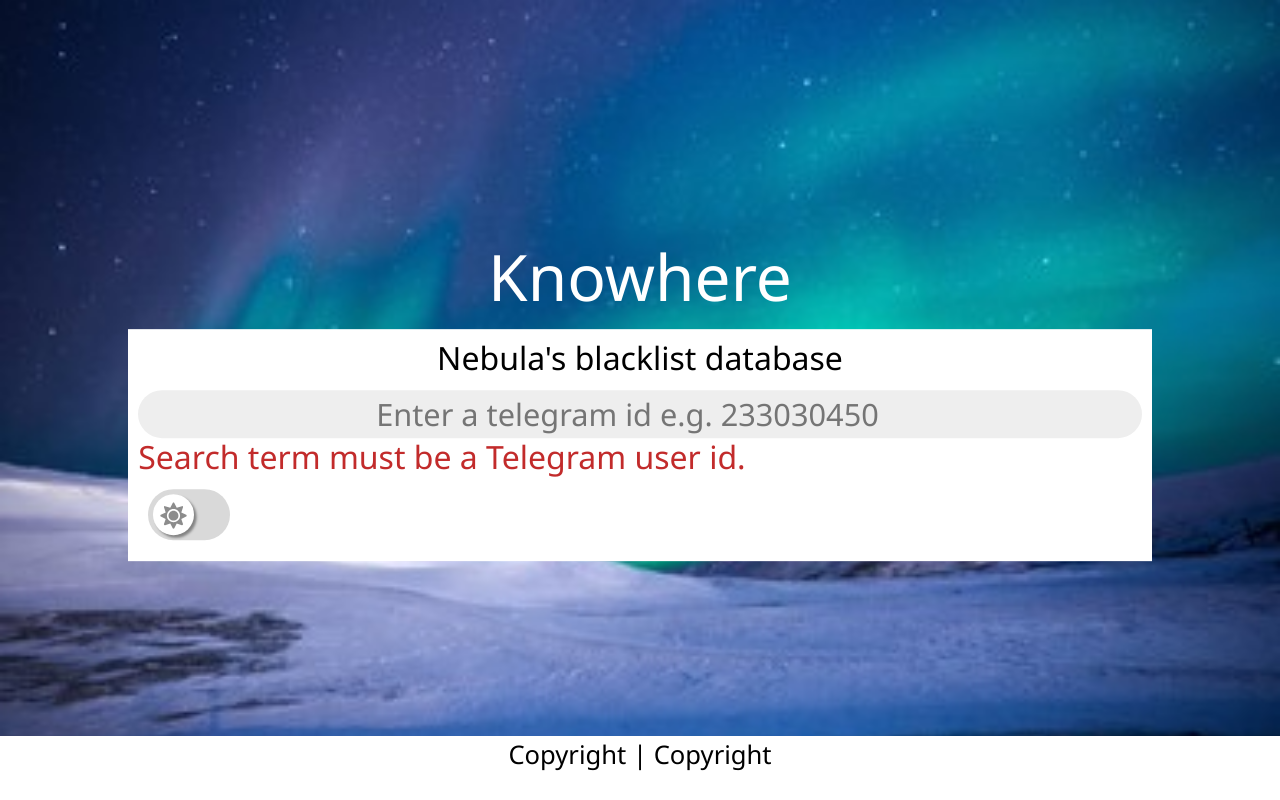
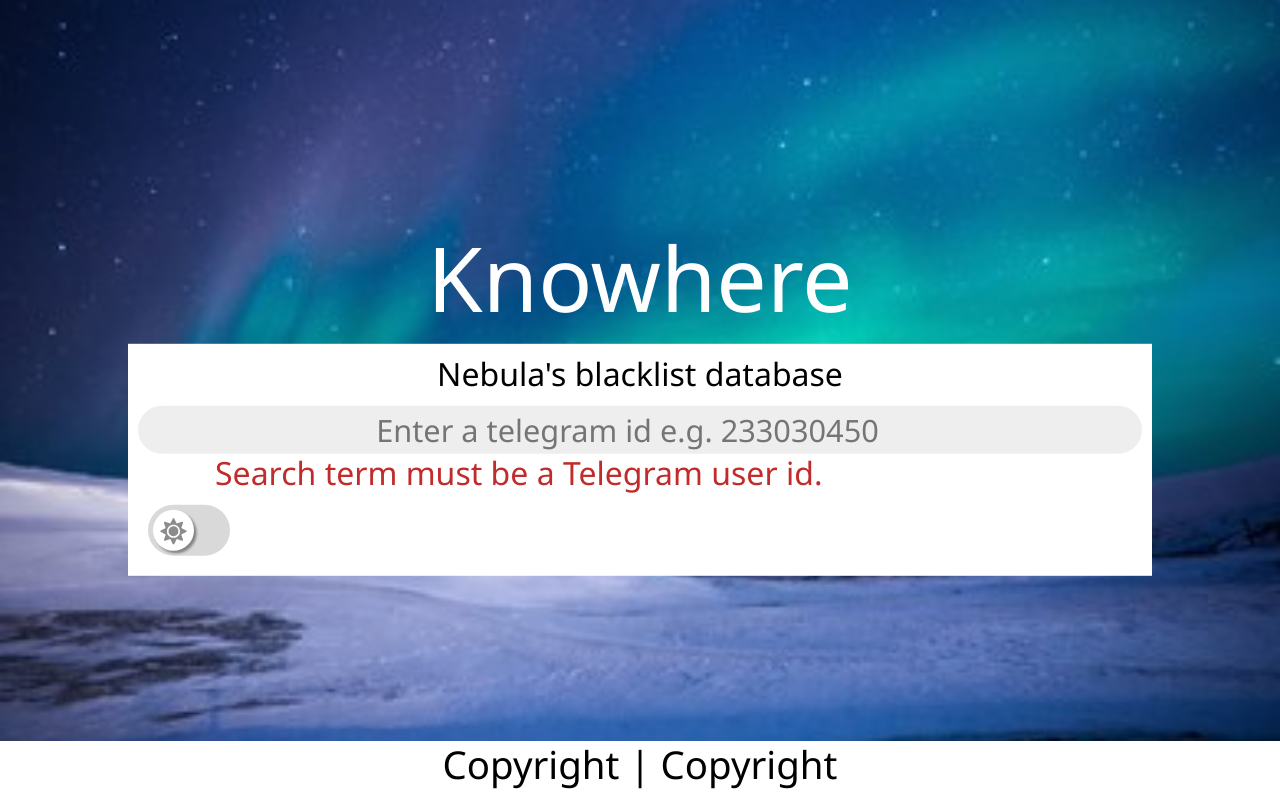
Before and after one commit to Squirrel-Network/Knowhere, a Vue app: page / in a window 1280 px wide. Built offline with nearby package versions, Linux system fonts and the light colour scheme.

Commit message:
fixing image and spped

```diff
--- a/src/App.vue
+++ b/src/App.vue
@@ -3,7 +3,7 @@
 		<div class="bg">
 		<div class="main-content">
 				<header>
-			<h1 class="text-center">Knowhere</h1>
+			<h1 class="text-center display-4">Knowhere</h1>
 		</header>
 
 		<div class="container-fluid search">
@@ -15,7 +15,7 @@
 				@input="search()"
 			/>
 
-			<div class="search-status">
+			<div class="search-status mx-5">
 				<span v-if="isInvalidText" class="invalid-text h5">
 					{{ invalidText }}
 				</span>
@@ -69,7 +69,7 @@
 		</div>
 
 		<div class="copyright fixed-bottom">
-			<p class="text-center">
+			<p class="text-center h4">
 				Copyright | Copyright
 			</p>
 		</div>
@@ -238,7 +238,7 @@
 
 .bg {
 	@include background-property();
-	background-image: url('assets/aurora-light-23september.jpg');
+	background-image: var(--background-image);
 	min-height: 100vh;
 	width: 100%;
 	position: relative;
@@ -253,7 +253,6 @@
 }
 
 h1 {
-	font-size: 2.5em;
 	font-weight: 400;
 
 	font-family: #{$title-font};
--- a/src/components/theme-selector.vue
+++ b/src/components/theme-selector.vue
@@ -124,7 +124,7 @@
 		display: none;
 
 		& + span.switch-knob {
-			transition: 1.5s;
+			transition: 0.5s; //change for delay
 
 			position: absolute;
 			left: 0.2rem;
--- a/src/style/page.scss
+++ b/src/style/page.scss
@@ -8,6 +8,7 @@
 		--valid-color: #{map-get($light, 'valid-color')};
 		--invalid-color: #{map-get($light, 'invalid-color')};
 		--input-color: #{map-get($light, 'input-color')};
+		--background-image: #{map-get($light, 'background-image')};
 	}
 
 	body.dark {
@@ -17,9 +18,10 @@
 		--valid-color: #{map-get($dark, 'valid-color')};
 		--invalid-color: #{map-get($dark, 'invalid-color')};
 		--input-color: #{map-get($dark, 'input-color')};
+		--background-image: #{map-get($dark, 'background-image')};
 	}
 
-	--transition-speed: 0.5s;
+	--transition-speed: 0.1s;
 }
 
 html, body {
--- a/src/style/theme.scss
+++ b/src/style/theme.scss
@@ -6,7 +6,8 @@
 	'accent-color': #2E53C2,
 	'valid-color': #337533,
 	'invalid-color': #c22b2b,
-	'input-color': #EEE
+	'input-color': #EEE,
+	'background-image': url('../assets/aurora-light-23september.jpg')
 );
 $dark: (
 	'primary-color': #101010,
@@ -14,7 +15,8 @@
 	'accent-color': #6A84D2,
 	'valid-color': #56B556,
 	'invalid-color': #c22b2b,
-	'input-color': #1C1C1C
+	'input-color': #1C1C1C,
+	'background-image': url('../assets/aurora-dark-24september.jpg')
 );
 
 $body-font: 'Noto Sans', sans-serif;
```
Also changed, not shown: src/assets/aurora-dark-24september.jpg (added).
